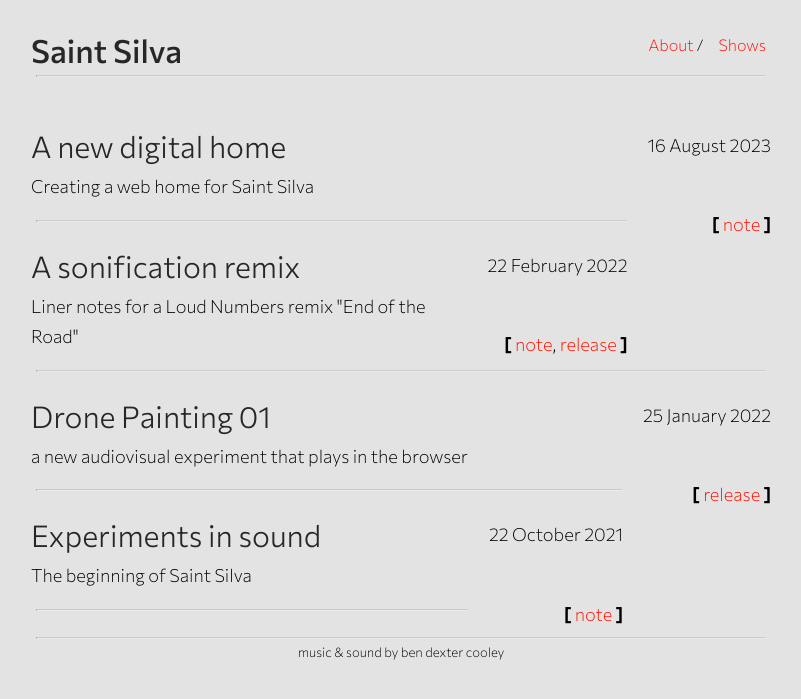
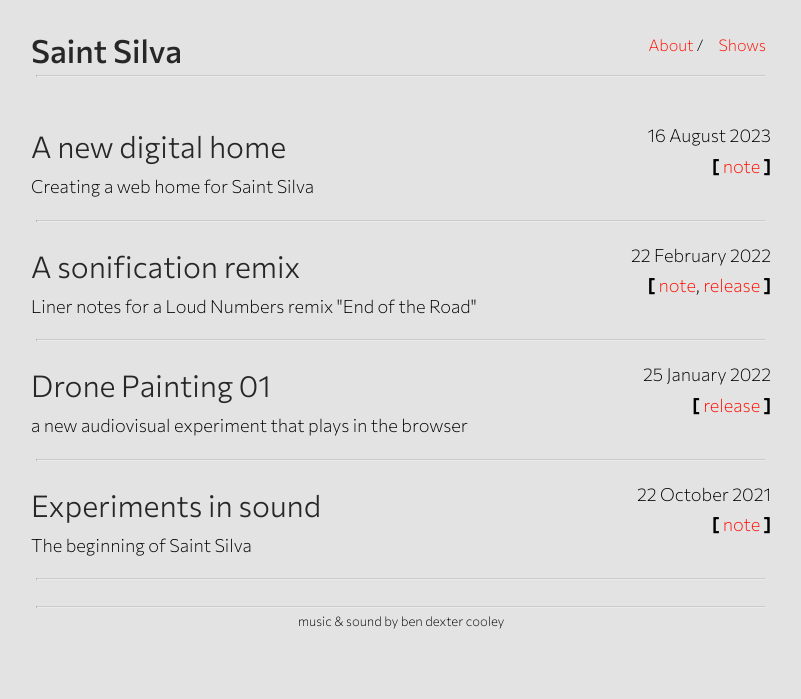
Before and after one commit to bendoesdata/saint-silva, a Jekyll site: the page built from index.html, in a window 1280 px wide. Shown: the top 699 px of the page, without its empty margins (239-1040 px from the left). Built offline with Jekyll 4.4.1, drawn with Linux system fonts in a browser that asks for light colours.

Commit message:
try span

```diff
--- a/index.html
+++ b/index.html
@@ -13,7 +13,7 @@ layout: default
         </a>
 
         <div class="details">
-            <p>{{ post.date | date: "%d %B %Y" }}</p>
+            <span>{{ post.date | date: "%d %B %Y" }}</span>
             <br>
             {% if post.tags %}
                 <b>[</b>
```
